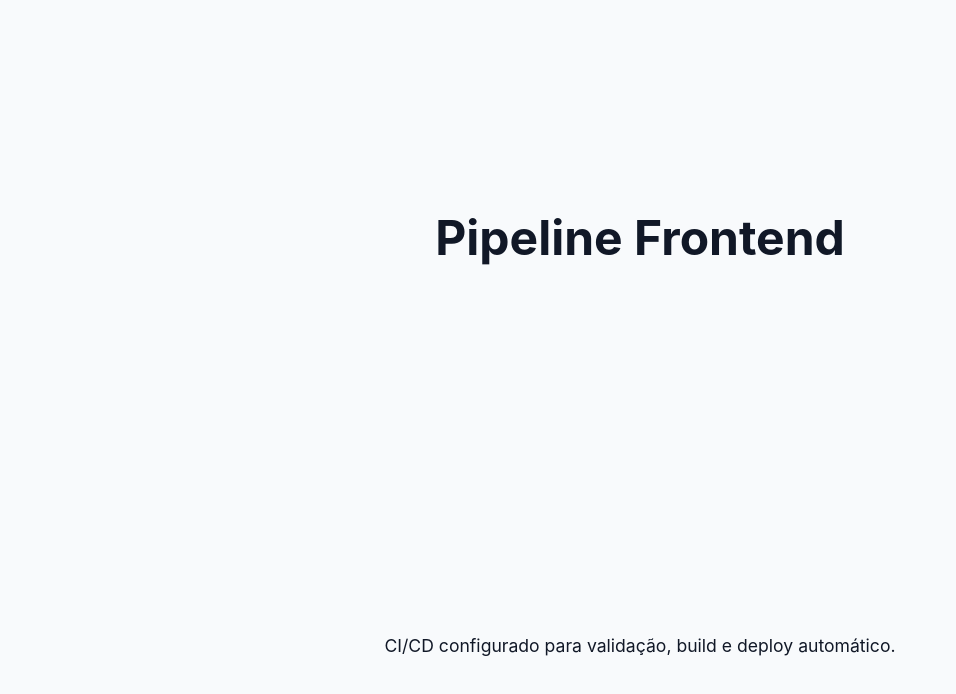
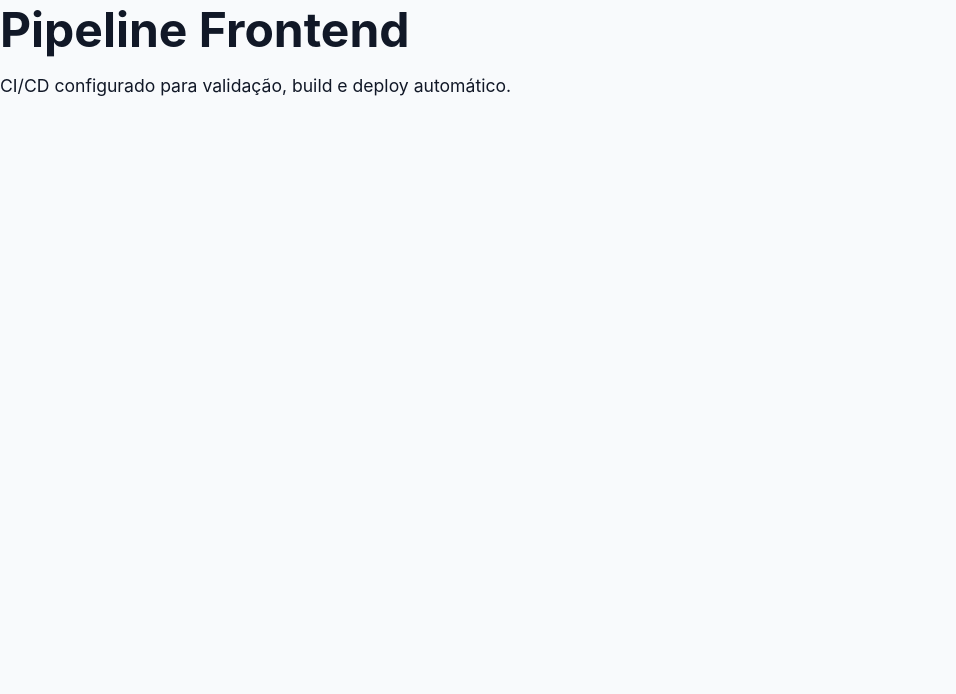
Before and after one commit to rodrigosrcunha-dotcom/Pipeline, a React (Vite) app: page / in a window 1280 px wide. Shown: the top 694 px of the page, without its empty margins (0-956 px from the left). Built offline with nearby package versions, Linux system fonts and the light colour scheme.

Commit message:
fix: adiciona tag semantica main no App.jsx e lang pt-BR

```diff
--- a/index.html
+++ b/index.html
@@ -1,9 +1,9 @@
 <!DOCTYPE html>
-<html lang="en">
+<html lang="pt-BR">
   <head>
     <meta charset="UTF-8" />
     <meta name="viewport" content="width=device-width, initial-scale=1.0" />
-    <meta name="description" content="Aplicação Web para o pipeline de CI/CD.">
+    <meta name="description" content="Aplicação Web para o pipeline de CI/CD." />
     <title>Pipeline Frontend</title>
   </head>
   <body>
--- a/src/App.jsx
+++ b/src/App.jsx
@@ -1,8 +1,10 @@
-export default function App() {
+function App() {
   return (
-    <div className="app-container">
+    <main>
       <h1>Pipeline Frontend</h1>
       <p>CI/CD configurado para validação, build e deploy automático.</p>
-    </div>
+    </main>
   );
 }
+
+export default App;
```
